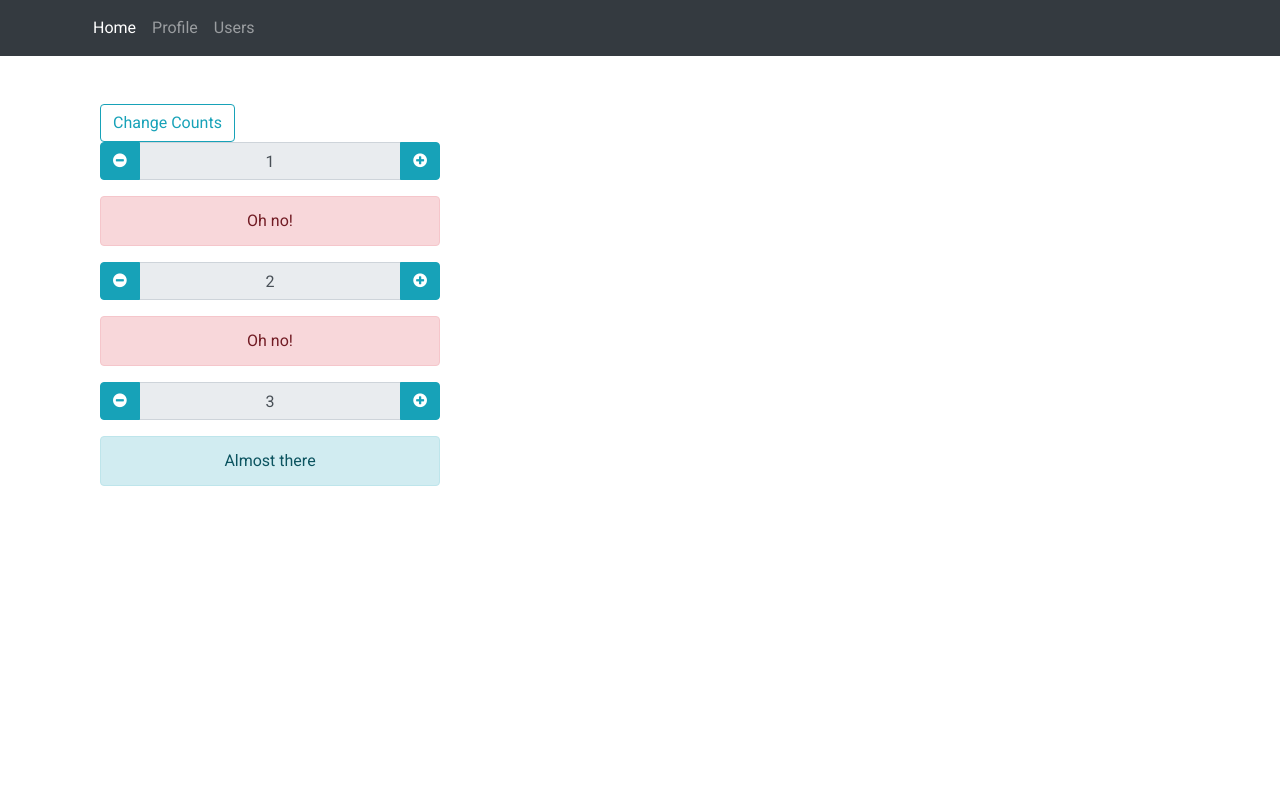
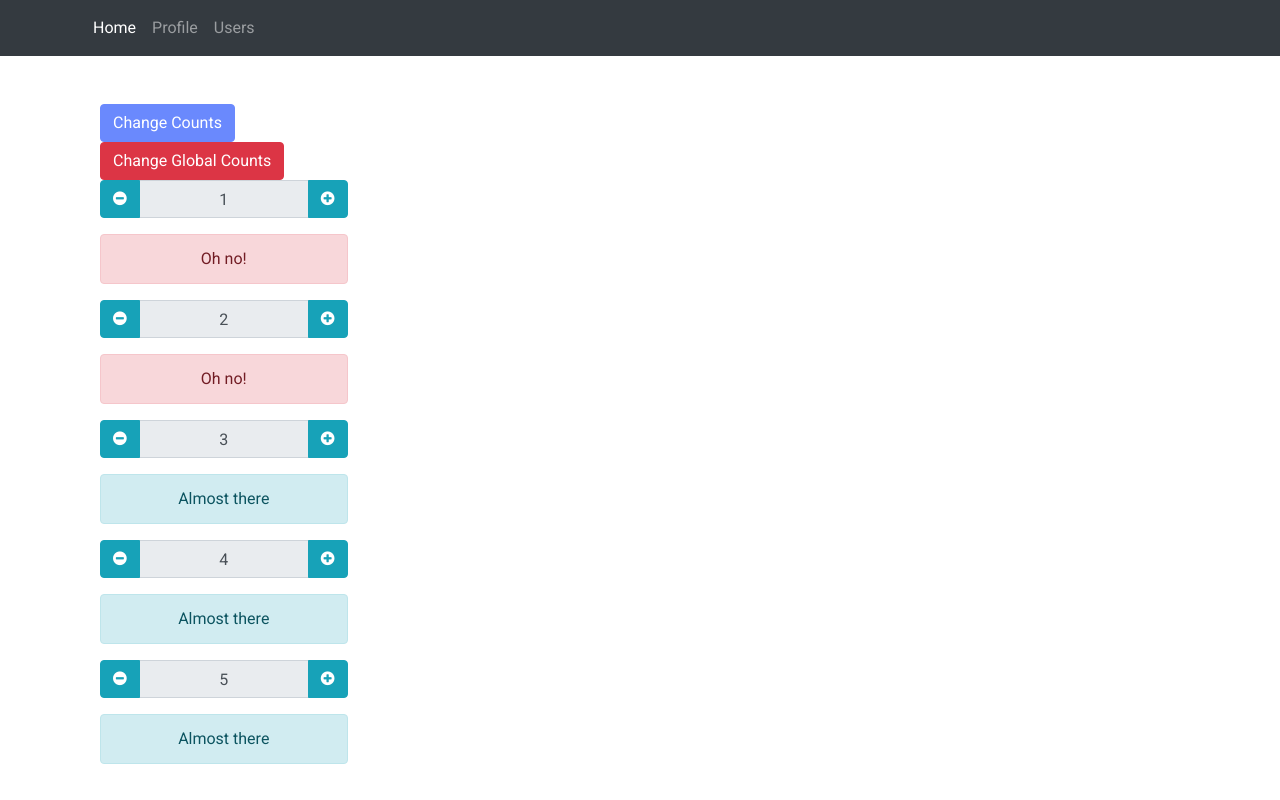
Before and after one commit to RosiAPenkova/react-2020, a React (Create React App) app: page / in a window 1280 px wide. Built offline with nearby package versions, Linux system fonts and the light colour scheme.

Commit message:
Introduction to redux

```diff
--- a/src/App.js
+++ b/src/App.js
@@ -1,4 +1,7 @@
 import React from 'react';
+import {createStore} from 'redux';
+import reducers from './redux/index';
+import {Provider} from 'react-redux';
 import {
   BrowserRouter as Router,
   Switch,
@@ -10,7 +13,7 @@ import Users from './pages/Users';
 import Navbar from './components/Navbar';
 
 
-
+const store = createStore(reducers)
 
 const Layout = props => {
 
@@ -28,6 +31,7 @@ const Layout = props => {
 
 function App() {
   return (
+   <Provider store ={store}>
       <Router>
 
   {/* <FunctionalComponent count={1} step={1}/>
@@ -52,6 +56,7 @@ function App() {
       </Route>
     </Switch>
 </Router>
+   </Provider>
   );
 }
 
--- a/src/pages/Home.js
+++ b/src/pages/Home.js
@@ -1,42 +1,70 @@
 import React from 'react';
-import QuantitiInput from '../components/QuantityInput';
+import { connect } from "react-redux";
+import QuantityInput from '../components/QuantityInput';
 
 class Home extends React.Component {
 
     constructor(props){
         super(props);
+        this.state = {
+            counts: [1,2,3,4,5],
+        }
+        console.log(props.counter);
+        console.log(props.setCounter);
+    }
+    getQuantityInputs = () => {
+        const counts = this.state.counts;
 
-    this.state = {
-      counts:[1,2,3]
+        const inputs = counts.map(element => {
+            return <QuantityInput
+                key={element}
+                count={element}/>
+        })
+
+        return inputs;
+    }
+    changeCounts = () => {
+        this.setState({
+            counts: [7, 2]
+        });
+    }
+    changeGlobalCount = () => {
+        this.props.setCounter(10);
+    }
+    render() {
+        return <div className="col-md-3">
+                <button
+                    onClick={this.changeCounts}
+                    type="button"
+                    className="btn btn-primary"
+                >Change Counts</button>
+                <button
+                    onClick={this.changeGlobalCount}
+                    type="button"
+                    className="btn btn-danger"
+                >Change Global Counts</button>
+            {this.getQuantityInputs()}
+        </div>
     }
 }
 
-  getQuantityInputs = ()=> {
-    const counts = this.state.counts;
+const mapStateToProps = state => {
+    return {
+        counter: state.counterOne
+    }
+};
 
-    const inputs = counts.map(element => {
-      return <QuantitiInput
-      key={element}
-      count={element}/>
-    })
-    return inputs;
+const mapStateToDispatch = dispatch => {
+    return {
+        setCounter: count => dispatch(setActionCount(count))
     }
+};
 
-
-  changeCounts = () => {
-    this.setState({
-      counts: [7, 2]
-    })
-  }
-    render() {
-      return <div className="col-md-4">
-         <button onClick={this.changeCounts} type="button" className="btn btn-outline-info">Change Counts</button>
-         {this.getQuantityInputs()}
-      </div>
-
-
+const setActionCount = count => {
+    return {
+        type: "INCREMENT_COUNT",
+        payload: count
     }
 }
 
-
-  export default Home;
+export default connect(mapStateToProps, mapStateToDispatch)(Home);
--- a/src/pages/Profile.js
+++ b/src/pages/Profile.js
@@ -1,4 +1,5 @@
 import React from 'react';
+import {connect} from 'react-redux';
 
 
 class Profile extends React.Component {
@@ -6,10 +7,10 @@ class Profile extends React.Component {
 
     render() {
       return <div>
-         Profile Page
+    <h1>{this.props.counter}</h1>
       </div>
     }
   }
 
 
-  export default Profile;
+  export default connect(state=> ({counter: state.counterOne}))(Profile);
--- /dev/null
+++ b/src/redux/index.js
@@ -0,0 +1,16 @@
+
+import { combineReducers } from 'redux'
+const counter = function(count = 1, action) {
+    switch(action.type) {
+        case "INCREMENT_COUNT": {
+            return action.payload + 1;
+        }
+        default:
+            return count;
+
+    }
+}
+
+export default combineReducers({
+    counterOne: counter
+})
```
Also changed, not shown: 1 other file (tests, documents, lock files or other folders). Lines whose indentation alone changed are shown as unchanged.
